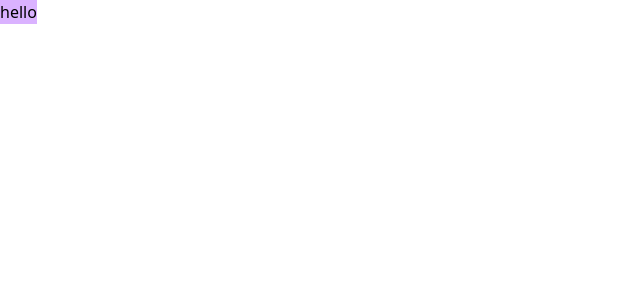
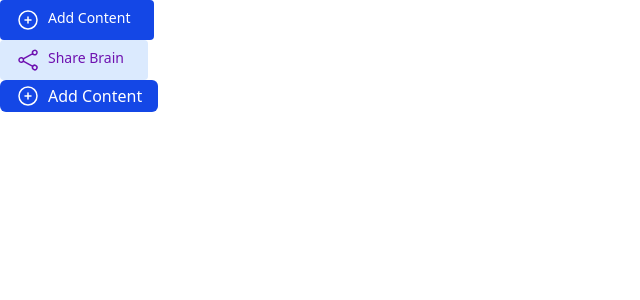
Before and after one commit to Sahnawaz6068/SecondBrainAPP-FE, a React (Vite) app: page / in a window 1280 px wide. Shown: the top 300 px of the page, without its empty margins (0-640 px from the left). Built offline with nearby package versions, Linux system fonts and the light colour scheme.

Commit message:
Completed ui component Archetecture

```diff
--- a/src/App.tsx
+++ b/src/App.tsx
@@ -1,11 +1,16 @@
 import './App.css'
+import './index.css'
 import { Button } from './components/UI/Button'
+import { PlusIcon } from './icons/PlusIcon'
+import { Share } from './icons/Share'
 function App() {
-
 
   return (
     <>
-      <Button varient="primary" size="sm" startIcon="lalal" endIcon="lala2" text="hello" onClick={()=>{}}/>
+      <Button varient="secondary" size="lg" startIcon={<PlusIcon size="lg"/>} endIcon="lala2" text="Add Content" onClick={()=>{}}/>
+      <Button varient="primary" size="lg" startIcon={<Share size="lg"/>} endIcon="lala2" text="Share Brain" onClick={()=>{}}/>
+      <Button varient="secondary" size="md" startIcon={<PlusIcon size="md"/>} endIcon="lala2" text="Add Content" onClick={()=>{}}/>
+
     </>
   )
 }
--- a/src/components/UI/Button.tsx
+++ b/src/components/UI/Button.tsx
@@ -1,5 +1,5 @@
 
-type Varient="primary"|"secondry"
+type Varient="primary"|"secondary"
 
 interface ButtonProp{
     varient:Varient,
@@ -11,10 +11,16 @@ interface ButtonProp{
 }
 
 const VarientStyle={
-    "primary":"bg-purple-300",
-    "secondry":"bg-purple-600"
+    "primary":"bg-blue-100 text-purple-800",
+    "secondary":"bg-blue-700 text-white"
+}
+
+const sizeStyle={
+    sm:"px-2 py-1 rounded-sm text-xl",
+    md:"px-4 py-1 flex rounded-md text-md",
+    lg:"pl-4 pr-6 flex py-2 rounded-sm text-sm"
 }
 
 export const Button=(props:ButtonProp)=>{
-    return <button className={VarientStyle[props.varient]} >{props.text}</button>
+    return <button className={`${VarientStyle[props.varient]}  ${sizeStyle[props.size]}`}>{props.startIcon?<div className="pr-2">{props.startIcon}</div>:null} {props.text}</button>
 }
--- /dev/null
+++ b/src/icons/PlusIcon.tsx
@@ -0,0 +1,19 @@
+interface PlusIconProps {
+    size:"sm"|"md"|"lg"
+}
+
+const sizeVarients={
+    sm:"size-4",
+    md:"size-6",
+    lg:"size-6"
+}
+
+export const PlusIcon=(props:PlusIconProps)=>{
+    return <>
+        <svg xmlns="http://www.w3.org/2000/svg" fill="none" viewBox="0 0 24 24" stroke-width="1.5" stroke="currentColor"
+         className={sizeVarients[props.size]}>
+            <path stroke-linecap="round" stroke-linejoin="round" d="M12 9v6m3-3H9m12 0a9 9 0 1 1-18 0 9 9 0 0 1 18 0Z" />
+        </svg>
+
+    </>
+}
--- /dev/null
+++ b/src/icons/Share.tsx
@@ -0,0 +1,17 @@
+interface ShareProps {
+    size:"sm"|"md"|"lg"
+}
+const sizeVarients={
+    sm:"size-2",
+    md:"size-4",
+    lg:"size-6"
+}
+
+export const Share=(props:ShareProps)=>{
+    return <>
+        <svg xmlns="http://www.w3.org/2000/svg" fill="none" viewBox="0 0 24 24" stroke-width="1.5" stroke="currentColor"
+        className={sizeVarients[props.size]}>
+            <path stroke-linecap="round" stroke-linejoin="round" d="M7.217 10.907a2.25 2.25 0 1 0 0 2.186m0-2.186c.18.324.283.696.283 1.093s-.103.77-.283 1.093m0-2.186 9.566-5.314m-9.566 7.5 9.566 5.314m0 0a2.25 2.25 0 1 0 3.935 2.186 2.25 2.25 0 0 0-3.935-2.186Zm0-12.814a2.25 2.25 0 1 0 3.933-2.185 2.25 2.25 0 0 0-3.933 2.185Z" />
+        </svg>
+    </>
+}
--- a/tailwind.config.js
+++ b/tailwind.config.js
@@ -1,21 +1,12 @@
 // tailwind.config.js
 module.exports = {
-    content: [
-      "./index.html",
-      "./src/**/*.{js,ts,jsx,tsx}",
-    ],
     theme: {
       extend: {
-        colors:{
-            purple:{
-
-                300:"#e0e7ff",
-                500:"#4e47b7",
-                600:"#5046e4",
-
-            }
-        }
+        colors: {
+          customLight: '#e0e7ff',
+          customIndigo: '#5046e4',
+        },
       },
     },
-    plugins: [],
+    content: ["./index.html", "./src/**/*.{js,ts,jsx,tsx}"],
   }
```
